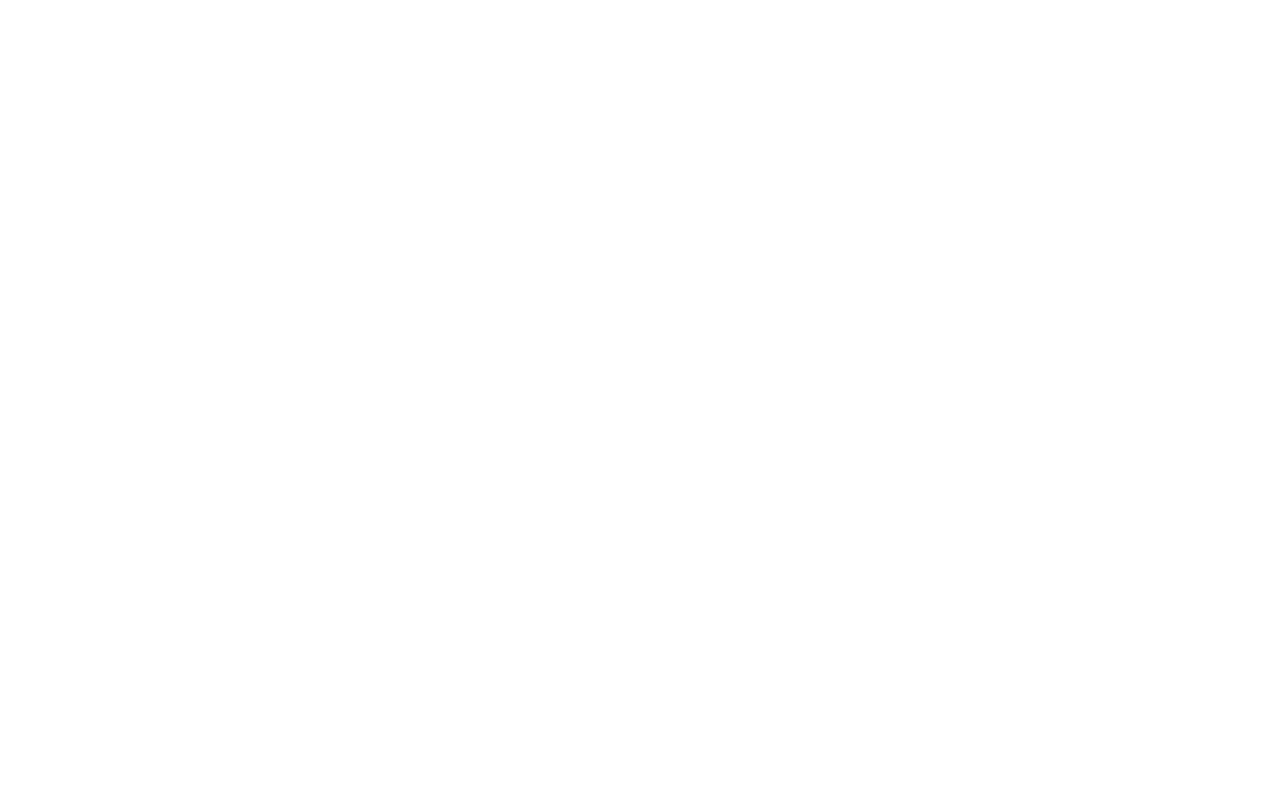
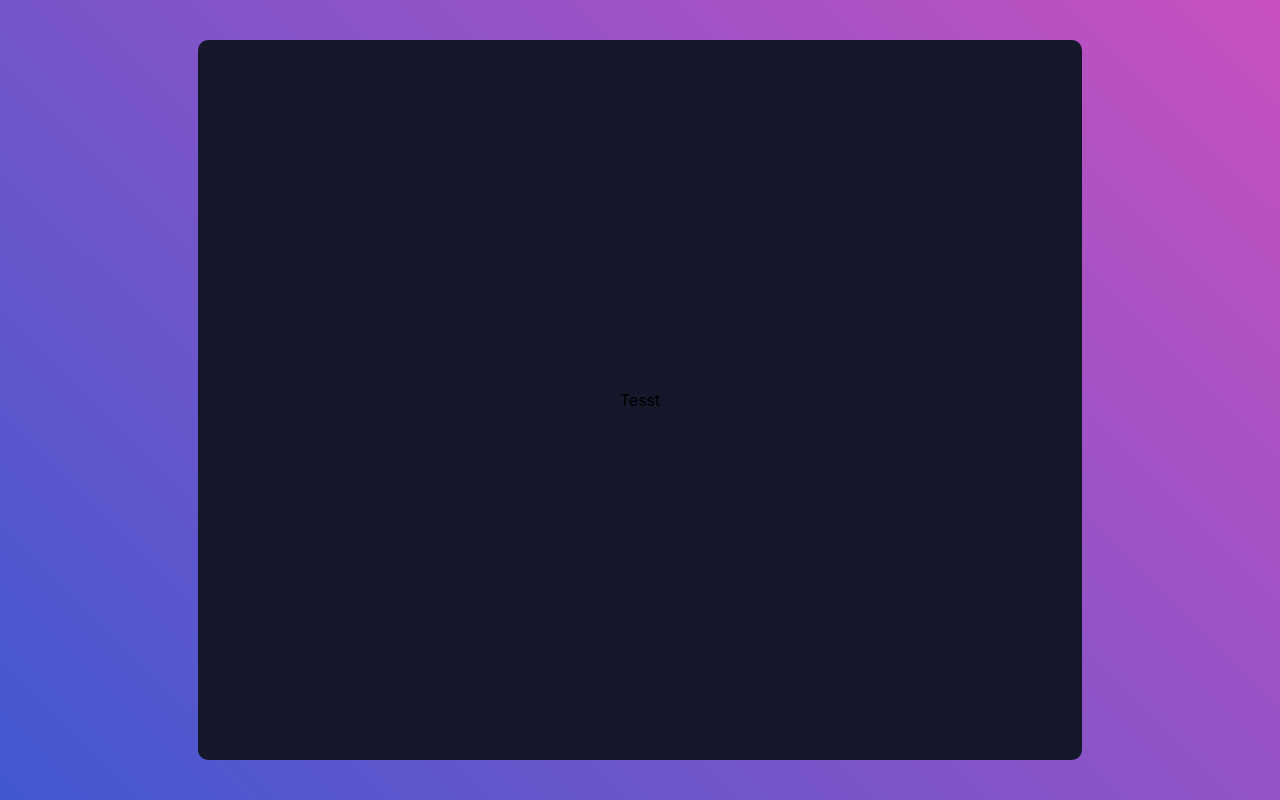
Before and after one commit to saptarsheemitra/D-Warranty-app-NFTs, a React (Create React App) app: page /customer/dashboard in a window 1280 px wide. Before the commit this address had no page. Built offline with nearby package versions, Linux system fonts and the light colour scheme.

Commit message:
customer page update

```diff
--- a/src/App.js
+++ b/src/App.js
@@ -4,6 +4,7 @@
 import SellerMain from "./components/SellerMain";
 import SellerLogin from "./components/SellerLogin";
 import CustomerLogin from "./components/CustomerLogin";
+import CustomerMain from "./components/CustomerMain";
 
 function App() {
   return (
@@ -14,6 +15,7 @@
           <Route path="seller/login" element={<SellerLogin />} />
           <Route path="seller/dashboard" element={<SellerMain />} />
           <Route path="customer/login" element={<CustomerLogin />} />
+          <Route path="customer/dashboard" element={<CustomerMain />} />
          </Routes>
        </Router>
     // <Home/>
--- a/src/components/CustomerLogin.jsx
+++ b/src/components/CustomerLogin.jsx
@@ -182,7 +182,7 @@
   4. The button will call the method askContractToMintNft on click.
   */
   const renderConnectedContainer = () => (
-    window.location.pathname="/seller/dashboard"
+    window.location.pathname="/customer/dashboard"
   );
 
   useEffect(() => {
--- /dev/null
+++ b/src/components/CustomerMain.jsx
@@ -0,0 +1,16 @@
+import { React } from "react";
+import "./css/home.css";
+
+const CustomerMain = () => {
+  return (
+    <>
+      <div className="main-container">
+        <div className="wrapper">
+            Tesst
+        </div>
+      </div>
+    </>
+  );
+}
+
+export default CustomerMain;
```
